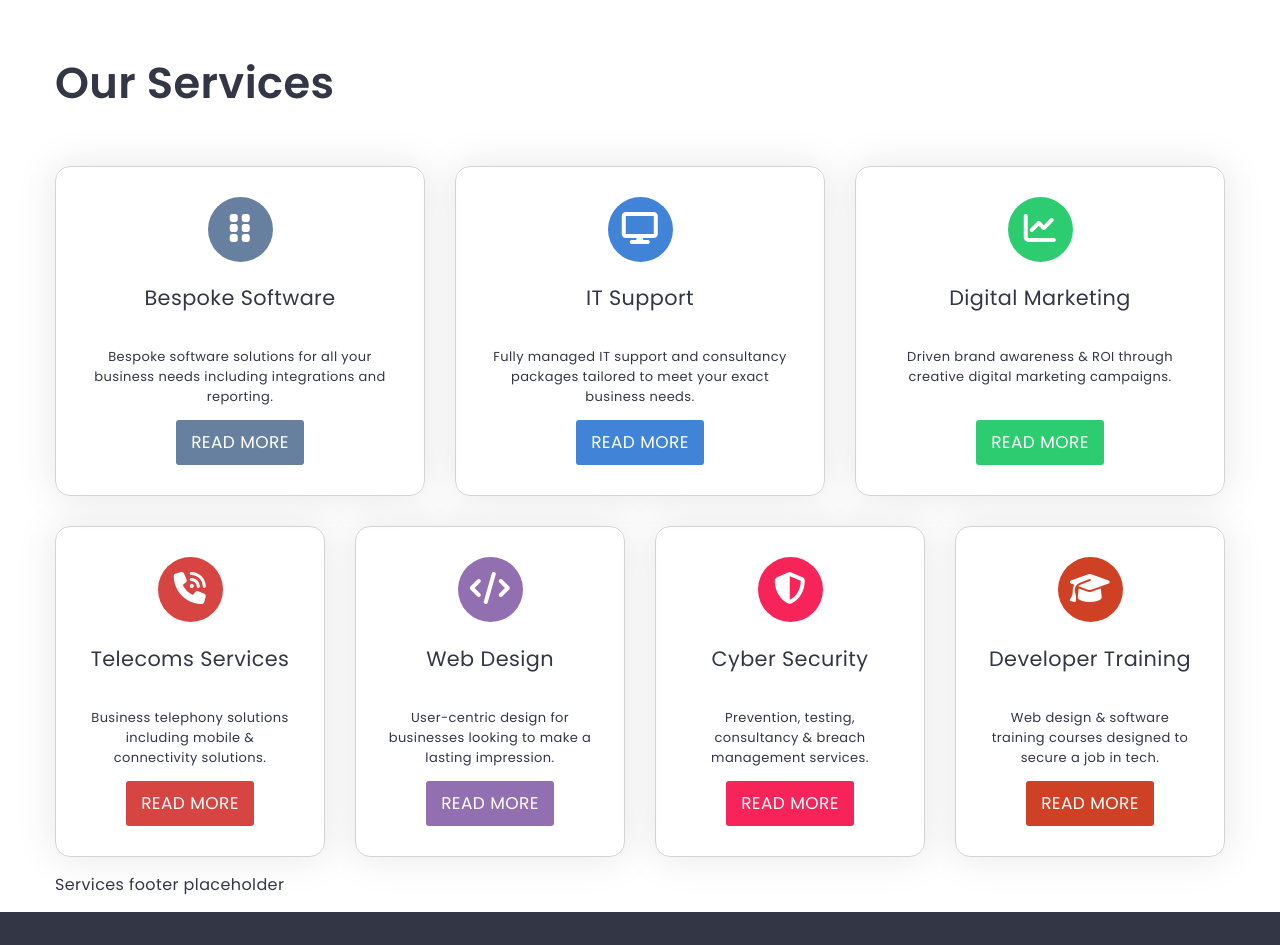
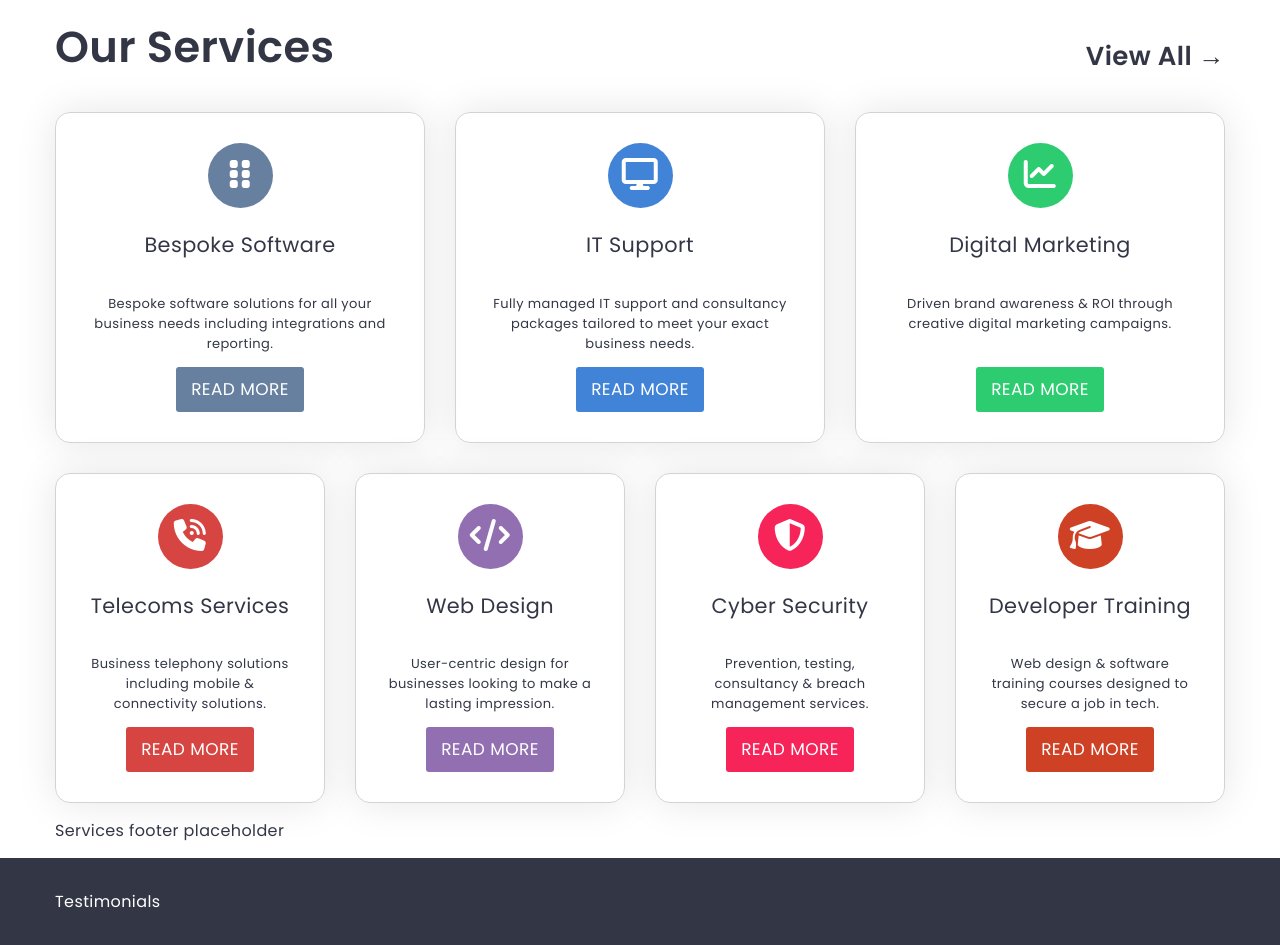
Before and after one commit to paul-roll/HTML-CSS-Reflection, a PHP site: page / in a window 1280 px wide. Shown: the part 746-1691 px from the top of the page. Run offline with PHP 8.4, Linux system fonts and the light colour scheme; some libraries are stand-ins or nearby versions.

Commit message:
Added services view-more link.

```diff
--- a/css/stylesheet.css
+++ b/css/stylesheet.css
@@ -722,31 +722,64 @@ nav li ul :last-child {
 }
 
 /* line 20, ../../Users/paulr/Desktop/Netmatters/HTML & CSS Reflection/scss/3.layout/_services.scss */
-.services h2 {
+.services h1 {
+  margin: 0;
   font-size: 43.2px;
   font-weight: 600;
 }
 
-/* line 24, ../../Users/paulr/Desktop/Netmatters/HTML & CSS Reflection/scss/3.layout/_services.scss */
+@media (min-width: 768px) {
+  /* line 20, ../../Users/paulr/Desktop/Netmatters/HTML & CSS Reflection/scss/3.layout/_services.scss */
+  .services h1 {
+    float: left;
+  }
+}
+
+/* line 29, ../../Users/paulr/Desktop/Netmatters/HTML & CSS Reflection/scss/3.layout/_services.scss */
+.services h2 {
+  font-size: 26px;
+  font-weight: 600;
+  text-align: center;
+}
+
+@media (min-width: 768px) {
+  /* line 29, ../../Users/paulr/Desktop/Netmatters/HTML & CSS Reflection/scss/3.layout/_services.scss */
+  .services h2 {
+    text-align: right;
+  }
+}
+
+/* line 38, ../../Users/paulr/Desktop/Netmatters/HTML & CSS Reflection/scss/3.layout/_services.scss */
+.services a {
+  text-decoration: none;
+  color: #333645;
+}
+
+/* line 41, ../../Users/paulr/Desktop/Netmatters/HTML & CSS Reflection/scss/3.layout/_services.scss */
+.services a:hover {
+  text-decoration: underline;
+}
+
+/* line 46, ../../Users/paulr/Desktop/Netmatters/HTML & CSS Reflection/scss/3.layout/_services.scss */
 .services h3 {
   font-size: 20.8px;
   font-weight: 400;
 }
 
-/* line 28, ../../Users/paulr/Desktop/Netmatters/HTML & CSS Reflection/scss/3.layout/_services.scss */
+/* line 50, ../../Users/paulr/Desktop/Netmatters/HTML & CSS Reflection/scss/3.layout/_services.scss */
 .services p {
   font-size: 13px;
   font-weight: 400;
 }
 
-/* line 34, ../../Users/paulr/Desktop/Netmatters/HTML & CSS Reflection/scss/3.layout/_services.scss */
+/* line 56, ../../Users/paulr/Desktop/Netmatters/HTML & CSS Reflection/scss/3.layout/_services.scss */
 .services .bespoke-software {
   display: flex;
   flex-direction: column;
   align-items: center;
 }
 
-/* line 38, ../../Users/paulr/Desktop/Netmatters/HTML & CSS Reflection/scss/3.layout/_services.scss */
+/* line 60, ../../Users/paulr/Desktop/Netmatters/HTML & CSS Reflection/scss/3.layout/_services.scss */
 .services .bespoke-software .btn {
   margin-top: auto;
   display: inline-block;
@@ -762,14 +795,14 @@ nav li ul :last-child {
   text-transform: uppercase;
 }
 
-/* line 34, ../../Users/paulr/Desktop/Netmatters/HTML & CSS Reflection/scss/3.layout/_services.scss */
+/* line 56, ../../Users/paulr/Desktop/Netmatters/HTML & CSS Reflection/scss/3.layout/_services.scss */
 .services .it-support {
   display: flex;
   flex-direction: column;
   align-items: center;
 }
 
-/* line 38, ../../Users/paulr/Desktop/Netmatters/HTML & CSS Reflection/scss/3.layout/_services.scss */
+/* line 60, ../../Users/paulr/Desktop/Netmatters/HTML & CSS Reflection/scss/3.layout/_services.scss */
 .services .it-support .btn {
   margin-top: auto;
   display: inline-block;
@@ -785,14 +818,14 @@ nav li ul :last-child {
   text-transform: uppercase;
 }
 
-/* line 34, ../../Users/paulr/Desktop/Netmatters/HTML & CSS Reflection/scss/3.layout/_services.scss */
+/* line 56, ../../Users/paulr/Desktop/Netmatters/HTML & CSS Reflection/scss/3.layout/_services.scss */
 .services .digital-marketing {
   display: flex;
   flex-direction: column;
   align-items: center;
 }
 
-/* line 38, ../../Users/paulr/Desktop/Netmatters/HTML & CSS Reflection/scss/3.layout/_services.scss */
+/* line 60, ../../Users/paulr/Desktop/Netmatters/HTML & CSS Reflection/scss/3.layout/_services.scss */
 .services .digital-marketing .btn {
   margin-top: auto;
   display: inline-block;
@@ -808,14 +841,14 @@ nav li ul :last-child {
   text-transform: uppercase;
 }
 
-/* line 34, ../../Users/paulr/Desktop/Netmatters/HTML & CSS Reflection/scss/3.layout/_services.scss */
+/* line 56, ../../Users/paulr/Desktop/Netmatters/HTML & CSS Reflection/scss/3.layout/_services.scss */
 .services .telecoms-services {
   display: flex;
   flex-direction: column;
   align-items: center;
 }
 
-/* line 38, ../../Users/paulr/Desktop/Netmatters/HTML & CSS Reflection/scss/3.layout/_services.scss */
+/* line 60, ../../Users/paulr/Desktop/Netmatters/HTML & CSS Reflection/scss/3.layout/_services.scss */
 .services .telecoms-services .btn {
   margin-top: auto;
   display: inline-block;
@@ -831,14 +864,14 @@ nav li ul :last-child {
   text-transform: uppercase;
 }
 
-/* line 34, ../../Users/paulr/Desktop/Netmatters/HTML & CSS Reflection/scss/3.layout/_services.scss */
+/* line 56, ../../Users/paulr/Desktop/Netmatters/HTML & CSS Reflection/scss/3.layout/_services.scss */
 .services .web-design {
   display: flex;
   flex-direction: column;
   align-items: center;
 }
 
-/* line 38, ../../Users/paulr/Desktop/Netmatters/HTML & CSS Reflection/scss/3.layout/_services.scss */
+/* line 60, ../../Users/paulr/Desktop/Netmatters/HTML & CSS Reflection/scss/3.layout/_services.scss */
 .services .web-design .btn {
   margin-top: auto;
   display: inline-block;
@@ -854,14 +887,14 @@ nav li ul :last-child {
   text-transform: uppercase;
 }
 
-/* line 34, ../../Users/paulr/Desktop/Netmatters/HTML & CSS Reflection/scss/3.layout/_services.scss */
+/* line 56, ../../Users/paulr/Desktop/Netmatters/HTML & CSS Reflection/scss/3.layout/_services.scss */
 .services .cyber-security {
   display: flex;
   flex-direction: column;
   align-items: center;
 }
 
-/* line 38, ../../Users/paulr/Desktop/Netmatters/HTML & CSS Reflection/scss/3.layout/_services.scss */
+/* line 60, ../../Users/paulr/Desktop/Netmatters/HTML & CSS Reflection/scss/3.layout/_services.scss */
 .services .cyber-security .btn {
   margin-top: auto;
   display: inline-block;
@@ -877,14 +910,14 @@ nav li ul :last-child {
   text-transform: uppercase;
 }
 
-/* line 34, ../../Users/paulr/Desktop/Netmatters/HTML & CSS Reflection/scss/3.layout/_services.scss */
+/* line 56, ../../Users/paulr/Desktop/Netmatters/HTML & CSS Reflection/scss/3.layout/_services.scss */
 .services .developer-course {
   display: flex;
   flex-direction: column;
   align-items: center;
 }
 
-/* line 38, ../../Users/paulr/Desktop/Netmatters/HTML & CSS Reflection/scss/3.layout/_services.scss */
+/* line 60, ../../Users/paulr/Desktop/Netmatters/HTML & CSS Reflection/scss/3.layout/_services.scss */
 .services .developer-course .btn {
   margin-top: auto;
   display: inline-block;
@@ -900,7 +933,7 @@ nav li ul :last-child {
   text-transform: uppercase;
 }
 
-/* line 46, ../../Users/paulr/Desktop/Netmatters/HTML & CSS Reflection/scss/3.layout/_services.scss */
+/* line 68, ../../Users/paulr/Desktop/Netmatters/HTML & CSS Reflection/scss/3.layout/_services.scss */
 .services .flex-container {
   margin: 0;
   display: flex;
@@ -909,41 +942,41 @@ nav li ul :last-child {
 }
 
 @media (min-width: 1260px) {
-  /* line 52, ../../Users/paulr/Desktop/Netmatters/HTML & CSS Reflection/scss/3.layout/_services.scss */
+  /* line 74, ../../Users/paulr/Desktop/Netmatters/HTML & CSS Reflection/scss/3.layout/_services.scss */
   .services .flex-container:first-of-type .flex-item {
     min-width: 25%;
   }
 }
 
 @media (min-width: 992px) {
-  /* line 51, ../../Users/paulr/Desktop/Netmatters/HTML & CSS Reflection/scss/3.layout/_services.scss */
+  /* line 73, ../../Users/paulr/Desktop/Netmatters/HTML & CSS Reflection/scss/3.layout/_services.scss */
   .services .flex-container:first-of-type {
     flex-direction: row;
   }
 }
 
 @media (min-width: 768px) {
-  /* line 62, ../../Users/paulr/Desktop/Netmatters/HTML & CSS Reflection/scss/3.layout/_services.scss */
+  /* line 84, ../../Users/paulr/Desktop/Netmatters/HTML & CSS Reflection/scss/3.layout/_services.scss */
   .services .flex-container:last-of-type .flex-item {
     min-width: 40%;
   }
 }
 
 @media (min-width: 1260px) {
-  /* line 62, ../../Users/paulr/Desktop/Netmatters/HTML & CSS Reflection/scss/3.layout/_services.scss */
+  /* line 84, ../../Users/paulr/Desktop/Netmatters/HTML & CSS Reflection/scss/3.layout/_services.scss */
   .services .flex-container:last-of-type .flex-item {
     min-width: 20%;
   }
 }
 
 @media (min-width: 768px) {
-  /* line 61, ../../Users/paulr/Desktop/Netmatters/HTML & CSS Reflection/scss/3.layout/_services.scss */
+  /* line 83, ../../Users/paulr/Desktop/Netmatters/HTML & CSS Reflection/scss/3.layout/_services.scss */
   .services .flex-container:last-of-type {
     flex-direction: row;
   }
 }
 
-/* line 75, ../../Users/paulr/Desktop/Netmatters/HTML & CSS Reflection/scss/3.layout/_services.scss */
+/* line 97, ../../Users/paulr/Desktop/Netmatters/HTML & CSS Reflection/scss/3.layout/_services.scss */
 .services .flex-item {
   margin: 15px 0;
   flex: 1 0;
@@ -953,19 +986,19 @@ nav li ul :last-child {
   box-shadow: 0 0 40px #e6e6e6;
 }
 
-/* line 85, ../../Users/paulr/Desktop/Netmatters/HTML & CSS Reflection/scss/3.layout/_services.scss */
+/* line 107, ../../Users/paulr/Desktop/Netmatters/HTML & CSS Reflection/scss/3.layout/_services.scss */
 .services .flex-item.bespoke-software:hover {
   background: #67809F;
   color: #FFFFFF;
 }
 
-/* line 88, ../../Users/paulr/Desktop/Netmatters/HTML & CSS Reflection/scss/3.layout/_services.scss */
+/* line 110, ../../Users/paulr/Desktop/Netmatters/HTML & CSS Reflection/scss/3.layout/_services.scss */
 .services .flex-item.bespoke-software:hover i::before {
   color: #67809F;
   background: #FFFFFF;
 }
 
-/* line 92, ../../Users/paulr/Desktop/Netmatters/HTML & CSS Reflection/scss/3.layout/_services.scss */
+/* line 114, ../../Users/paulr/Desktop/Netmatters/HTML & CSS Reflection/scss/3.layout/_services.scss */
 .services .flex-item.bespoke-software:hover .btn {
   display: inline-block;
   font-size: 17px;
@@ -980,19 +1013,19 @@ nav li ul :last-child {
   text-transform: uppercase;
 }
 
-/* line 85, ../../Users/paulr/Desktop/Netmatters/HTML & CSS Reflection/scss/3.layout/_services.scss */
+/* line 107, ../../Users/paulr/Desktop/Netmatters/HTML & CSS Reflection/scss/3.layout/_services.scss */
 .services .flex-item.it-support:hover {
   background: #4183D7;
   color: #FFFFFF;
 }
 
-/* line 88, ../../Users/paulr/Desktop/Netmatters/HTML & CSS Reflection/scss/3.layout/_services.scss */
+/* line 110, ../../Users/paulr/Desktop/Netmatters/HTML & CSS Reflection/scss/3.layout/_services.scss */
 .services .flex-item.it-support:hover i::before {
   color: #4183D7;
   background: #FFFFFF;
 }
 
-/* line 92, ../../Users/paulr/Desktop/Netmatters/HTML & CSS Reflection/scss/3.layout/_services.scss */
+/* line 114, ../../Users/paulr/Desktop/Netmatters/HTML & CSS Reflection/scss/3.layout/_services.scss */
 .services .flex-item.it-support:hover .btn {
   display: inline-block;
   font-size: 17px;
@@ -1007,19 +1040,19 @@ nav li ul :last-child {
   text-transform: uppercase;
 }
 
-/* line 85, ../../Users/paulr/Desktop/Netmatters/HTML & CSS Reflection/scss/3.layout/_services.scss */
+/* line 107, ../../Users/paulr/Desktop/Netmatters/HTML & CSS Reflection/scss/3.layout/_services.scss */
 .services .flex-item.digital-marketing:hover {
   background: #2ECC71;
   color: #FFFFFF;
 }
 
-/* line 88, ../../Users/paulr/Desktop/Netmatters/HTML & CSS Reflection/scss/3.layout/_services.scss */
+/* line 110, ../../Users/paulr/Desktop/Netmatters/HTML & CSS Reflection/scss/3.layout/_services.scss */
 .services .flex-item.digital-marketing:hover i::before {
   color: #2ECC71;
   background: #FFFFFF;
 }
 
-/* line 92, ../../Users/paulr/Desktop/Netmatters/HTML & CSS Reflection/scss/3.layout/_services.scss */
+/* line 114, ../../Users/paulr/Desktop/Netmatters/HTML & CSS Reflection/scss/3.layout/_services.scss */
 .services .flex-item.digital-marketing:hover .btn {
   display: inline-block;
   font-size: 17px;
@@ -1034,19 +1067,19 @@ nav li ul :last-child {
   text-transform: uppercase;
 }
 
-/* line 85, ../../Users/paulr/Desktop/Netmatters/HTML & CSS Reflection/scss/3.layout/_services.scss */
+/* line 107, ../../Users/paulr/Desktop/Netmatters/HTML & CSS Reflection/scss/3.layout/_services.scss */
 .services .flex-item.telecoms-services:hover {
   background: #D64541;
   color: #FFFFFF;
 }
 
-/* line 88, ../../Users/paulr/Desktop/Netmatters/HTML & CSS Reflection/scss/3.layout/_services.scss */
+/* line 110, ../../Users/paulr/Desktop/Netmatters/HTML & CSS Reflection/scss/3.layout/_services.scss */
 .services .flex-item.telecoms-services:hover i::before {
   color: #D64541;
   background: #FFFFFF;
 }
 
-/* line 92, ../../Users/paulr/Desktop/Netmatters/HTML & CSS Reflection/scss/3.layout/_services.scss */
+/* line 114, ../../Users/paulr/Desktop/Netmatters/HTML & CSS Reflection/scss/3.layout/_services.scss */
 .services .flex-item.telecoms-services:hover .btn {
   display: inline-block;
   font-size: 17px;
@@ -1061,19 +1094,19 @@ nav li ul :last-child {
   text-transform: uppercase;
 }
 
-/* line 85, ../../Users/paulr/Desktop/Netmatters/HTML & CSS Reflection/scss/3.layout/_services.scss */
+/* line 107, ../../Users/paulr/Desktop/Netmatters/HTML & CSS Reflection/scss/3.layout/_services.scss */
 .services .flex-item.web-design:hover {
   background: #926FB1;
   color: #FFFFFF;
 }
 
-/* line 88, ../../Users/paulr/Desktop/Netmatters/HTML & CSS Reflection/scss/3.layout/_services.scss */
+/* line 110, ../../Users/paulr/Desktop/Netmatters/HTML & CSS Reflection/scss/3.layout/_services.scss */
 .services .flex-item.web-design:hover i::before {
   color: #926FB1;
   background: #FFFFFF;
 }
 
-/* line 92, ../../Users/paulr/Desktop/Netmatters/HTML & CSS Reflection/scss/3.layout/_services.scss */
+/* line 114, ../../Users/paulr/Desktop/Netmatters/HTML & CSS Reflection/scss/3.layout/_services.scss */
 .services .flex-item.web-design:hover .btn {
   display: inline-block;
   font-size: 17px;
@@ -1088,19 +1121,19 @@ nav li ul :last-child {
   text-transform: uppercase;
 }
 
-/* line 85, ../../Users/paulr/Desktop/Netmatters/HTML & CSS Reflection/scss/3.layout/_services.scss */
+/* line 107, ../../Users/paulr/Desktop/Netmatters/HTML & CSS Reflection/scss/3.layout/_services.scss */
 .services .flex-item.cyber-security:hover {
   background: #F62459;
   color: #FFFFFF;
 }
 
-/* line 88, ../../Users/paulr/Desktop/Netmatters/HTML & CSS Reflection/scss/3.layout/_services.scss */
+/* line 110, ../../Users/paulr/Desktop/Netmatters/HTML & CSS Reflection/scss/3.layout/_services.scss */
 .services .flex-item.cyber-security:hover i::before {
   color: #F62459;
   background: #FFFFFF;
 }
 
-/* line 92, ../../Users/paulr/Desktop/Netmatters/HTML & CSS Reflection/scss/3.layout/_services.scss */
+/* line 114, ../../Users/paulr/Desktop/Netmatters/HTML & CSS Reflection/scss/3.layout/_services.scss */
 .services .flex-item.cyber-security:hover .btn {
   display: inline-block;
   font-size: 17px;
@@ -1115,19 +1148,19 @@ nav li ul :last-child {
   text-transform: uppercase;
 }
 
-/* line 85, ../../Users/paulr/Desktop/Netmatters/HTML & CSS Reflection/scss/3.layout/_services.scss */
+/* line 107, ../../Users/paulr/Desktop/Netmatters/HTML & CSS Reflection/scss/3.layout/_services.scss */
 .services .flex-item.developer-course:hover {
   background: #CE4125;
   color: #FFFFFF;
 }
 
-/* line 88, ../../Users/paulr/Desktop/Netmatters/HTML & CSS Reflection/scss/3.layout/_services.scss */
+/* line 110, ../../Users/paulr/Desktop/Netmatters/HTML & CSS Reflection/scss/3.layout/_services.scss */
 .services .flex-item.developer-course:hover i::before {
   color: #CE4125;
   background: #FFFFFF;
 }
 
-/* line 92, ../../Users/paulr/Desktop/Netmatters/HTML & CSS Reflection/scss/3.layout/_services.scss */
+/* line 114, ../../Users/paulr/Desktop/Netmatters/HTML & CSS Reflection/scss/3.layout/_services.scss */
 .services .flex-item.developer-course:hover .btn {
   display: inline-block;
   font-size: 17px;
--- a/index.html
+++ b/index.html
@@ -117,7 +117,8 @@
 
       <div class="services">
         <div class="wrapper">
-          <h2>Our Services</h2>
+          <h1>Our Services</h1>
+          <a class="hidden show-sm" href="#"><h2>View All &rarr;</i></h2></a>
           <ul class="flex-container">
             <li class="flex-item bespoke-software">
               <i class="circle fa-solid"></i>
@@ -164,6 +165,7 @@
               <span class="btn">Read More</span>
             </li>
           </ul>
+          <a class="hide-sm" href="#"><h2>View All &rarr;</i></h2></a>
           <div>Services footer placeholder</div>
         </div>
       </div>
--- a/scss/3.layout/_services.scss
+++ b/scss/3.layout/_services.scss
@@ -17,10 +17,32 @@
         font-size: 32px;
     }
 
-    h2 {
+    h1 {
+        margin: 0;
         font-size: 43.2px;
         font-weight: 600;
+        @media (min-width: $breakpoint-sm) {
+            float: left;
+        }
     }
+
+    h2 {
+        font-size: 26px;
+        font-weight: 600;
+        text-align: center;
+        @media (min-width: $breakpoint-sm) {
+            text-align: right;
+        }
+    }
+
+    a {
+        text-decoration: none;
+        color: $color-tuna;
+        &:hover {
+            text-decoration: underline;
+        }
+    }
+
     h3 {
         font-size: 20.8px;
         font-weight: 400;
```
Also changed, not shown: 1 other file.
